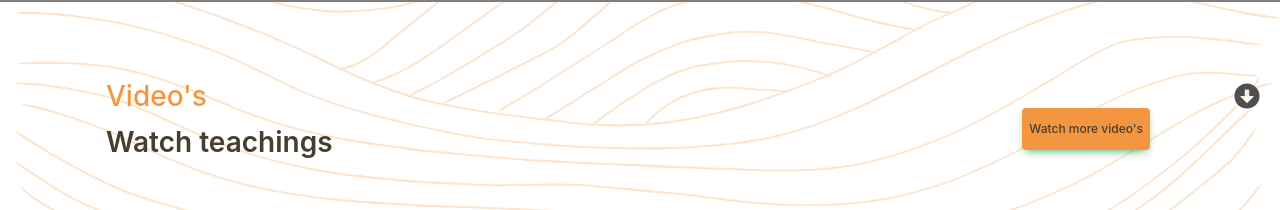
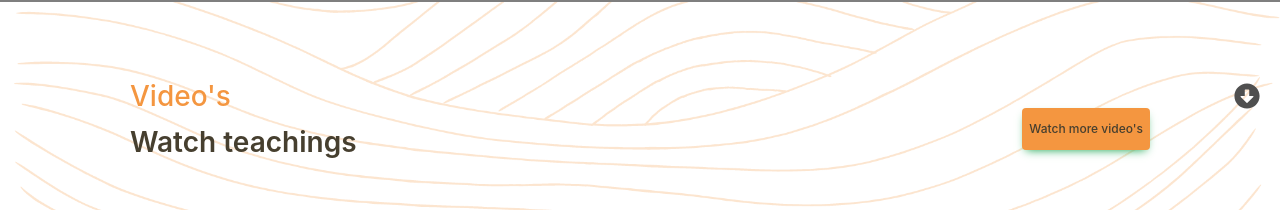
Before and after one commit to OsmanSamar/fathershouse, a React (Create React App) app: page / in a window 1280 px wide. Shown: the part 671-881 px from the top of the page. Built offline with nearby package versions, Linux system fonts and the light colour scheme; grey boxes are pictures that could not be loaded.

Commit message:
removed marginLeft: "-1.5rem" fom h3

```diff
--- a/src/components/FNavbar.jsx
+++ b/src/components/FNavbar.jsx
@@ -20,7 +20,7 @@ const FNavbar = () => {
       expand="lg"
       style={{
         backgroundColor: "#F8F4EE",
-        // fontSize: "1rem",
+        fontSize: "1rem",
         padding: "1rem",
         ///////Added padding
       }}
--- a/src/components/Videosection.jsx
+++ b/src/components/Videosection.jsx
@@ -59,7 +59,7 @@ const Videosection = () => {
                   opacity: 1,
                   marginTop: "2rem",
                   // Added
-                  marginLeft: "-1.5rem",
+                  //marginLeft: "-1.5rem",
                   // fontSize: "1.2rem",
                 }}
               >
@@ -76,7 +76,7 @@ const Videosection = () => {
                   marginTop: "1rem",
                   marginBottom: "2rem",
                   // Added
-                  marginLeft: "-1.5rem",
+                  // marginLeft: "-1.5rem",
                 }}
               >
                 Watch teachings
```
